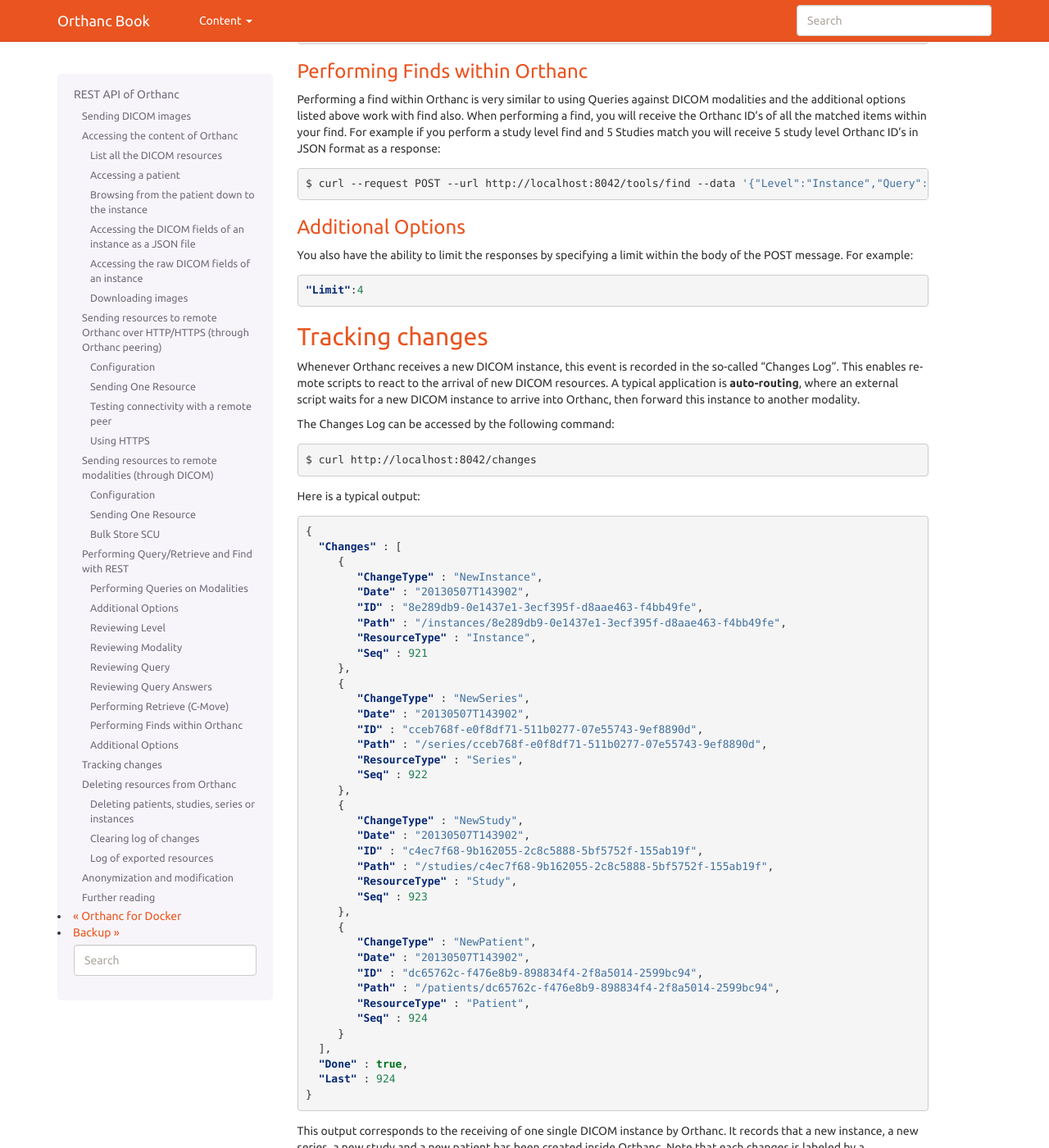
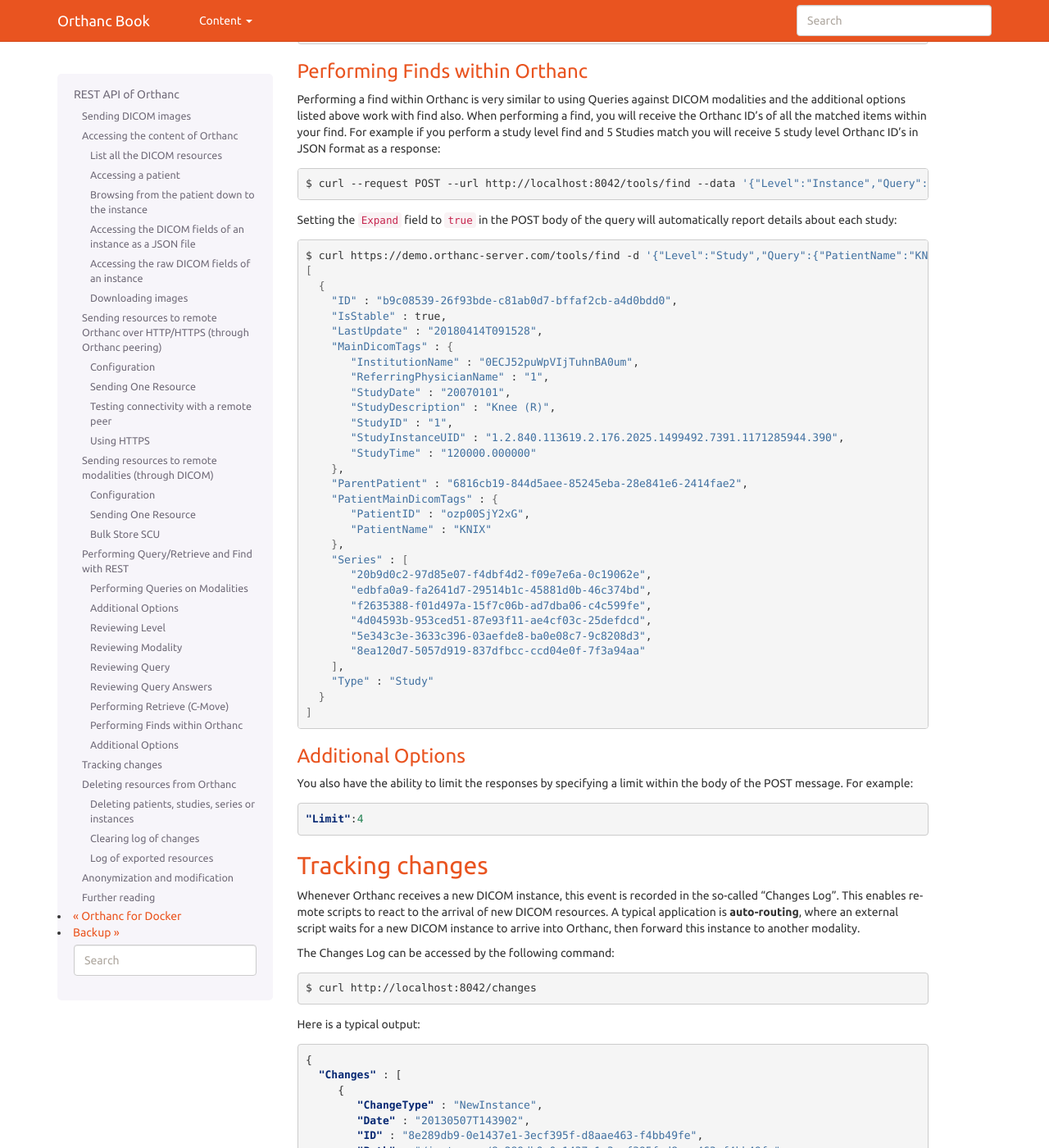
Before and after one commit to orthanc-mirrors/orthanc-book, a Sphinx documentation site: the page built from Sphinx/source/users/rest.rst, in a window 1280 px wide and 1400 px high, scrolled down 11807 px. Shown: the whole window at 82% size. Built offline with Sphinx 7.4.7, drawn with Linux system fonts in a browser that asks for light colours.

Commit message:
expand in /tools/find

```diff
--- a/Sphinx/source/users/rest.rst
+++ b/Sphinx/source/users/rest.rst
@@ -773,6 +773,42 @@
 
   $ curl --request POST --url http://localhost:8042/tools/find --data '{"Level":"Instance","Query":{"Modality":"CR","StudyDate":"20180323-","PatientID":"*"}}'
 
+Setting the ``Expand`` field to ``true`` in the POST body of the
+query will automatically report details about each study::
+
+  $ curl https://demo.orthanc-server.com/tools/find -d '{"Level":"Study","Query":{"PatientName":"KNIX"},"Expand":true}'
+  [
+    {
+      "ID" : "b9c08539-26f93bde-c81ab0d7-bffaf2cb-a4d0bdd0",
+      "IsStable" : true,
+      "LastUpdate" : "20180414T091528",
+      "MainDicomTags" : {
+         "InstitutionName" : "0ECJ52puWpVIjTuhnBA0um",
+         "ReferringPhysicianName" : "1",
+         "StudyDate" : "20070101",
+         "StudyDescription" : "Knee (R)",
+         "StudyID" : "1",
+         "StudyInstanceUID" : "1.2.840.113619.2.176.2025.1499492.7391.1171285944.390",
+         "StudyTime" : "120000.000000"
+      },
+      "ParentPatient" : "6816cb19-844d5aee-85245eba-28e841e6-2414fae2",
+      "PatientMainDicomTags" : {
+         "PatientID" : "ozp00SjY2xG",
+         "PatientName" : "KNIX"
+      },
+      "Series" : [
+         "20b9d0c2-97d85e07-f4dbf4d2-f09e7e6a-0c19062e",
+         "edbfa0a9-fa2641d7-29514b1c-45881d0b-46c374bd",
+         "f2635388-f01d497a-15f7c06b-ad7dba06-c4c599fe",
+         "4d04593b-953ced51-87e93f11-ae4cf03c-25defdcd",
+         "5e343c3e-3633c396-03aefde8-ba0e08c7-9c8208d3",
+         "8ea120d7-5057d919-837dfbcc-ccd04e0f-7f3a94aa"
+      ],
+      "Type" : "Study"
+    }
+  ]
+
+
 
 Additional Options
 ^^^^^^^^^^^^^^^^^^
```
